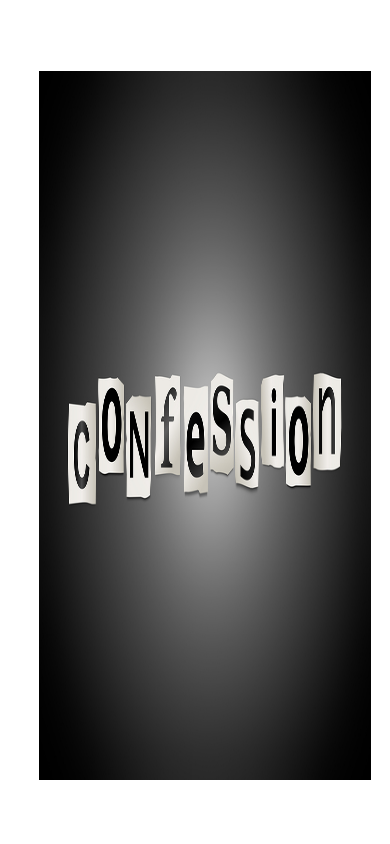
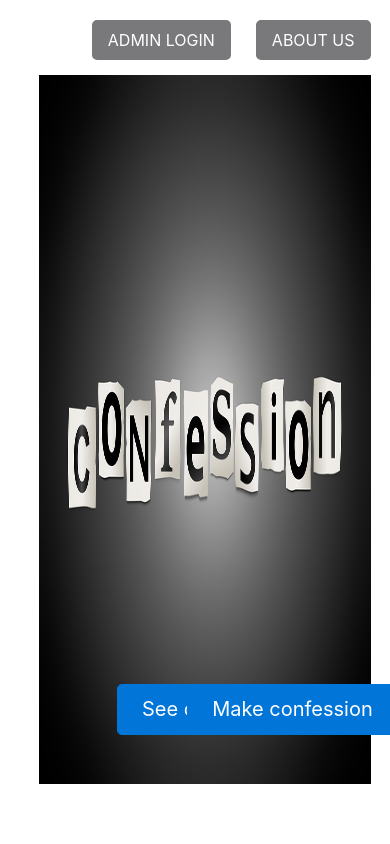
Before and after one commit to Teamexe/confession-site, a PHP site: page / in a window 390 px wide. Run offline with PHP 8.4, Linux system fonts and the light colour scheme.

Commit message:
Made index.php little responsive

```diff
--- a/css/home.css
+++ b/css/home.css
@@ -1,5 +1,6 @@
 *{
-	margin:0px;
+	box-sizing:border-box;
+    margin:0px;
 	padding:0px;
 }
 body
@@ -7,44 +8,44 @@ body
 	padding-top:10px;
 }
 nav{
+    margin-top:10px;
+    margin-bottom:10px;
 	height: 45px;
 	width:100%;
 }
-nav ul{
-	list-style-type: none;
-	margin-left:0px;
-}
 #admin{
-	position:absolute;
-	left:960px;
+    float:right;
+    padding:5px;
     background-color:#79797c;
 	border:3px solid #79797c;
 	border-radius:5px;
 }
 #about{
-	position:absolute;
-	left:1100px;
+    float:right;
+	margin-left:25px;
+    margin-right:5%;
+    padding:5px;
 	background-color:#79797c;
 	border:3px solid #79797c;
 	border-radius:5px;
 }
-li a{
+span a{
 	padding:8px;
 	text-decoration:none;
 	color:white;
 }
-li a:hover{
+span a:hover{
 	padding:8px;
 	text-decoration:none;
 	color:white;
 }
-li a:visited{
-	padding:8px;
+span a:visited{
+    padding:8px;
 	text-decoration:none;
 	color:white;
 }
 #mycreation{
-    margin:0px;
+    width:100%;
 }
 .homeImg{
     padding-top:0px;
@@ -57,11 +58,11 @@ li a:visited{
 
 #see{
 	position:absolute;
-	top:550px;
-	left:400px;
+	top:81%;
+	left:30%;
 }
 #make{
 	position:absolute;
-	top:550px;
-	left:625px;
+	top:81%;
+	left:48%;
 }
--- a/index.php
+++ b/index.php
@@ -2,7 +2,8 @@
 	<head>
 		<link rel="stylesheet" href="bootstrap/css/bootstrap.min.css">
 		<link rel="stylesheet" href="css/home.css">
-    		<link rel="stylesheet" href="font-awesome/css/font-awesome.min.css">
+        <link rel="stylesheet" href="font-awesome/css/font-awesome.min.css">
+        <meta name="viewport" content="width=device-width, initial-scale=1.0">
 		<script> src="https://ajax.googleapis.com/ajax/libs/jquery/3.1.1/jquery.min.js">
 		</script>
 		<title>
@@ -12,20 +13,19 @@
 	</head>
 	<body>
 		<nav>
-			<ul>
-				<li id="admin">
-					<a  href="login.html" >ADMIN LOGIN</a>
-				</li>
-				<li id="about">
-					<a href="#">ABOUT US</a>
-				</li>
-			</ul>
+            <span id="about">
+				<a href="#">ABOUT US</a>
+            </span>
+            <span id="admin">
+                <a  href="login.html" >ADMIN LOGIN</a>
+            </span>
 		</nav>
 
 		<div id="mycreation">
-		<img class="homeImg" src=images/confession.jpg>
+            <img class="homeImg" src=images/confession.jpg>
+            <a class="btn btn-lg btn-primary" id="see" href="#" role="button">See confessions</a>
+            <a class="btn btn-lg btn-primary" id="make" href="#" role="button">Make confession</a>
 		</div>
-		<a class="btn btn-lg btn-primary" id="see" href="#" role="button">See confessions</a>
-		<a class="btn btn-lg btn-primary" id="make" href="#" role="button">Make confession</a>
+
 	</body>
 </html>
```
Also changed, not shown: css/makeConfess.css (added, +8 -0 lines), makeConfess.php (added, +22 -0 lines).
